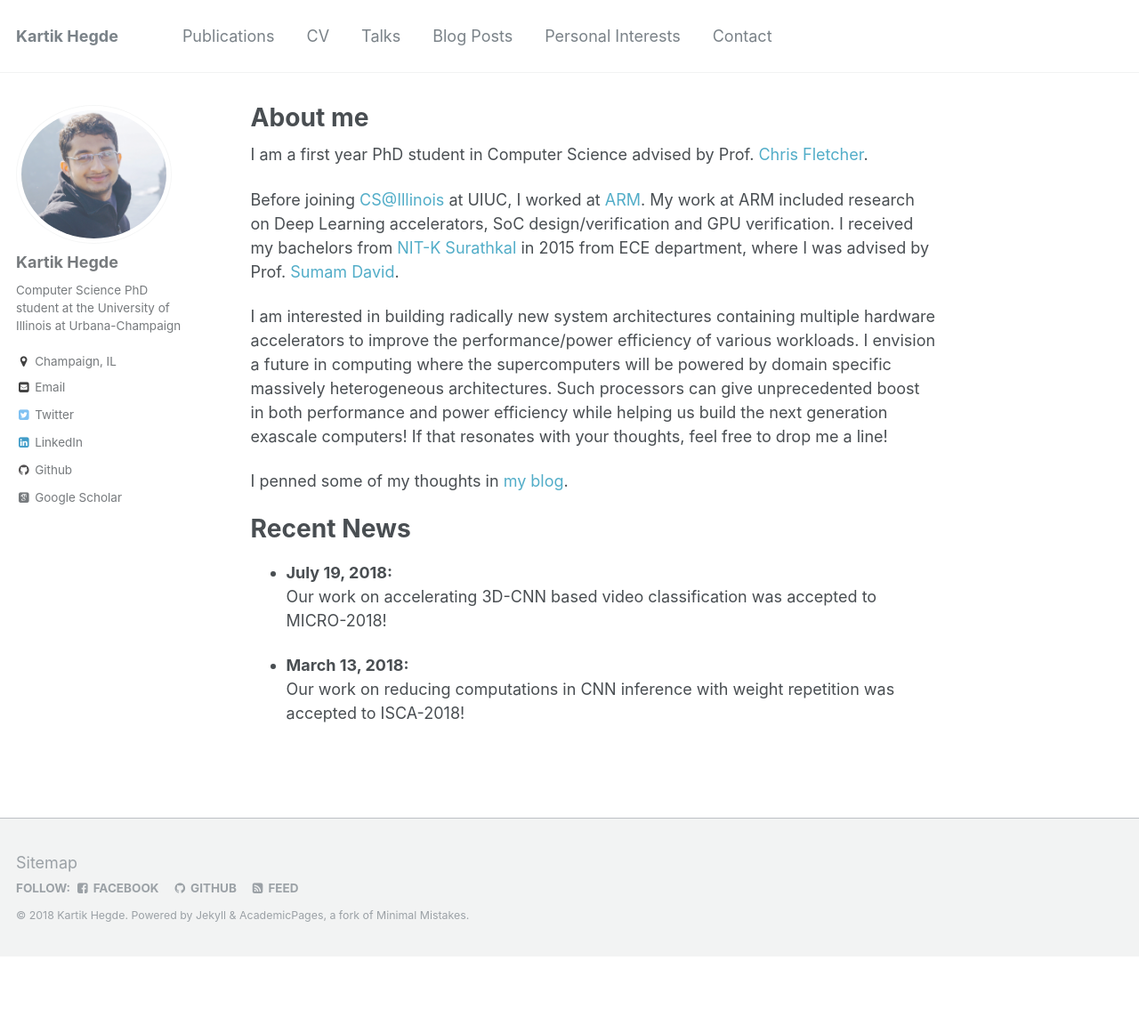
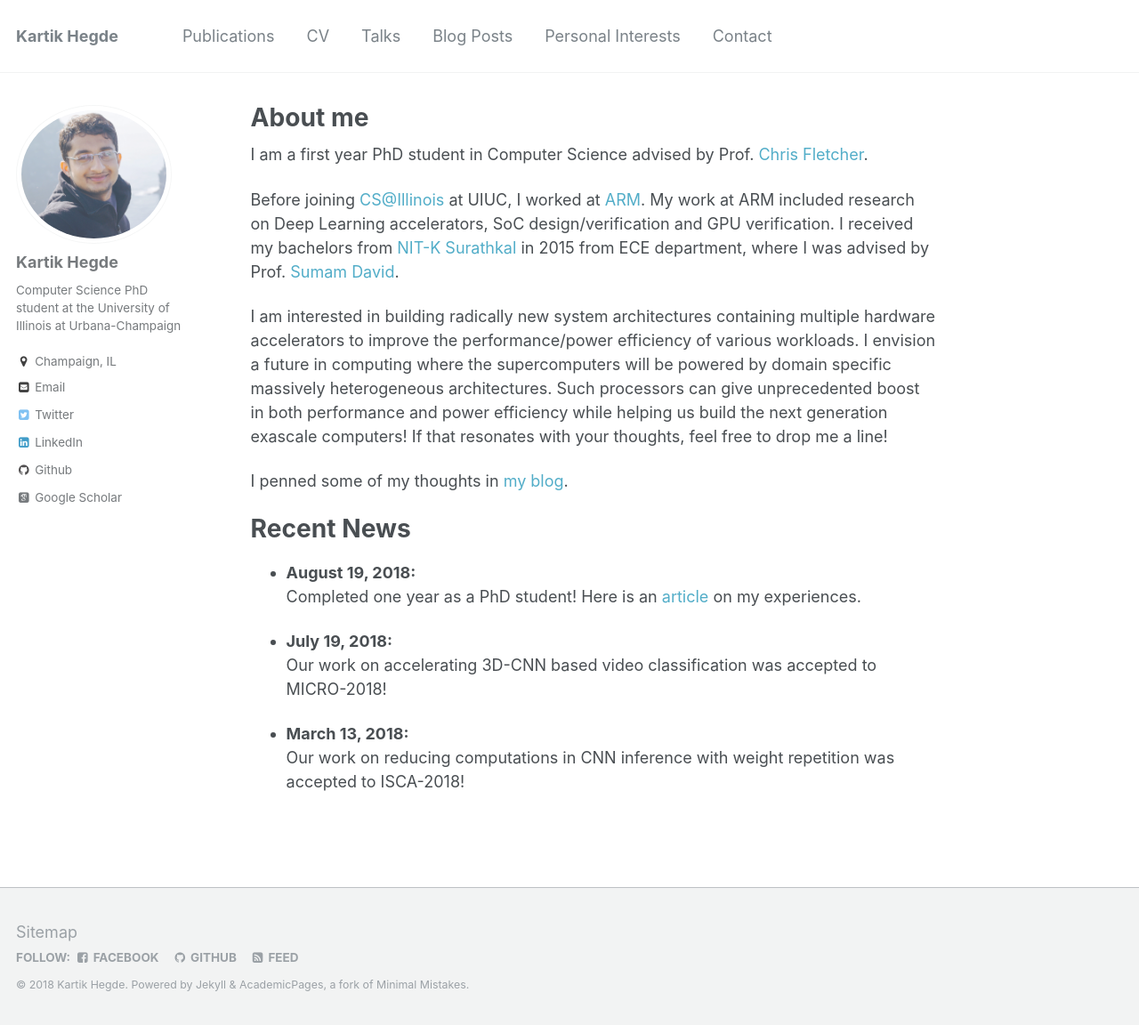
Before and after one commit to kartik-hegde/kartik-hegde.github.io, a Jekyll site: the page built from _pages/about.md, in a window 1280 px wide and 1152 px high. Shown: the whole window at 89% size. Built offline with Jekyll 4.4.1, drawn with Linux system fonts in a browser that asks for light colours; some web fonts are replaced.

Commit message:
Update about.md

```diff
--- a/_pages/about.md
+++ b/_pages/about.md
@@ -21,6 +21,9 @@ I penned some of my thoughts in [my blog](https://karthikhegde.blogspot.in/){:ta
 Recent News
 ======
 
+- **August 19, 2018:**
+    Completed one year as a PhD student! Here is an [article](https://www.linkedin.com/pulse/first-year-phd-experiences-dos-donts-kartik-hegde){:target="_blank"} on my experiences.
+
 - **July 19, 2018:**
     Our work on accelerating 3D-CNN based video classification was accepted to MICRO-2018!
 
```
